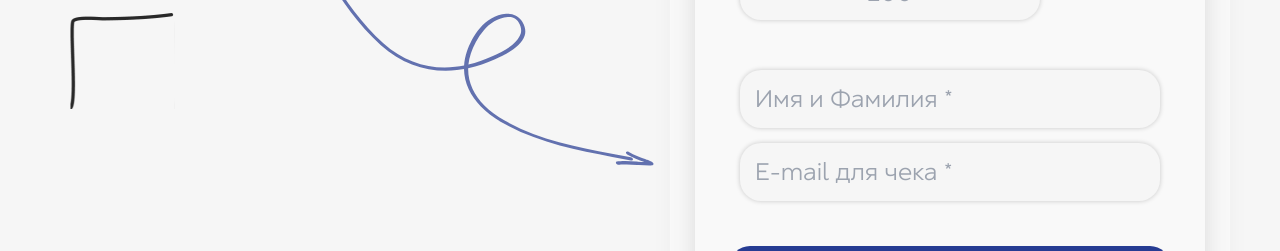
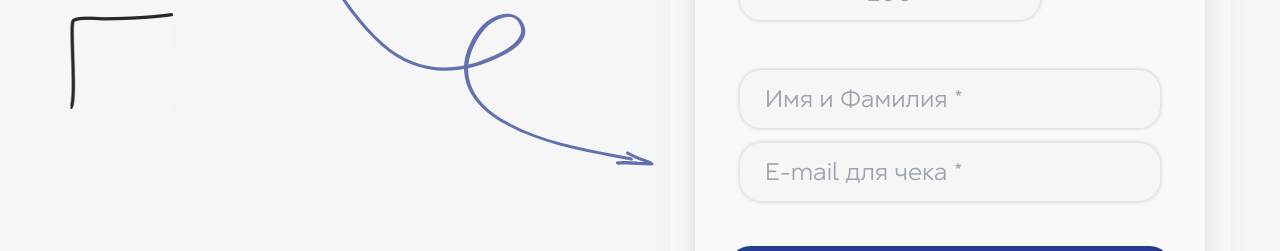
Before and after one commit to thirdmadman/fond-ravnovesie.ru_2023, a Next.js app: page / in a window 1280 px wide. Shown: the part 7246-7497 px from the top of the page. Built offline with nearby package versions, Linux system fonts and the light colour scheme.

Commit message:
feat: correct padding in input

```diff
--- a/src/styles/home/donationForm.scss
+++ b/src/styles/home/donationForm.scss
@@ -90,7 +90,7 @@
 
     input {
       margin-bottom: 15px;
-      padding: 0 15px;
+      padding: 0 25px;
       padding-top: 5px;
       max-width: 420px;
       width: 100%;
```
